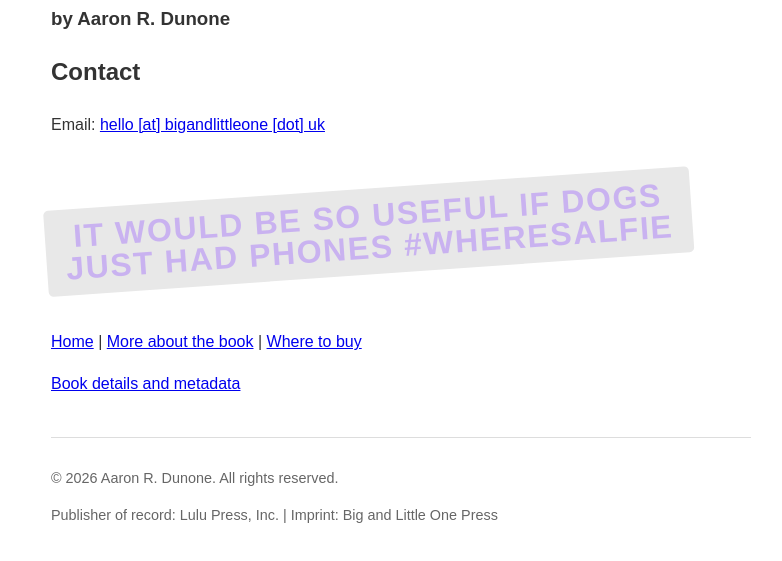
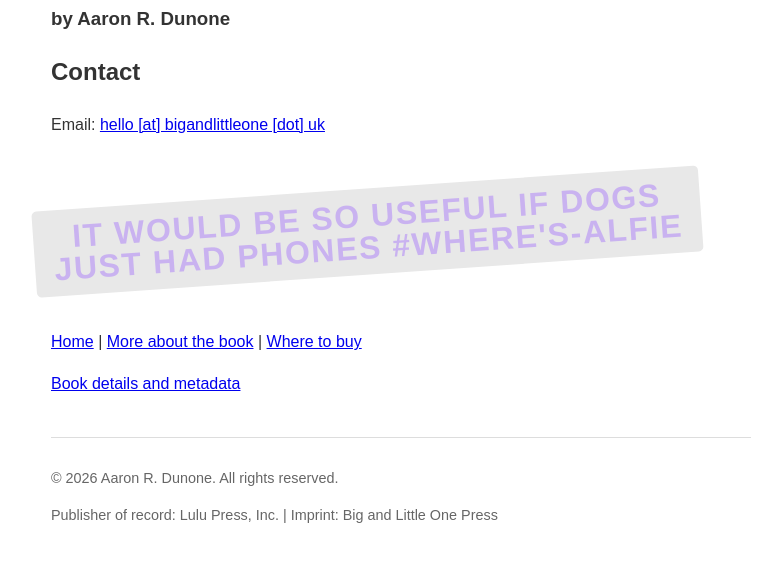
Before and after one commit to shades2050/bigandlittleone, a plain HTML site: page contact.html in a window 1280 px wide. Shown: the part 121-682 px from the top of the page, without its empty margins (239-1021 px from the left). Drawn offline with Linux system fonts and the light colour scheme.

Commit message:
Minor text tweak
Format change to hash tag for readability

```diff
--- a/contact.html
+++ b/contact.html
@@ -54,7 +54,7 @@
       pointer-events: auto;
   ">
     It would be so useful if dogs<br>
-    just had phones #WheresAlfie
+    just had phones #Where's-Alfie
   </div>
 
 </div>
```
